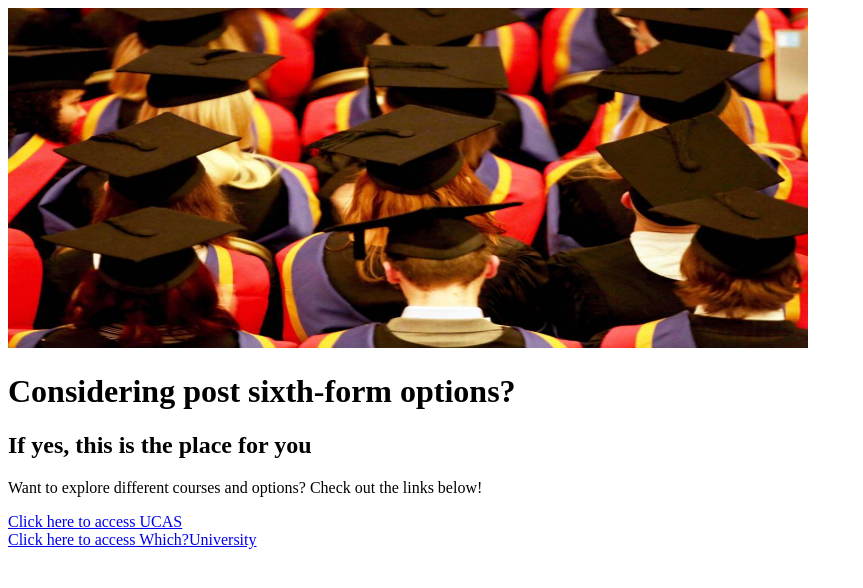
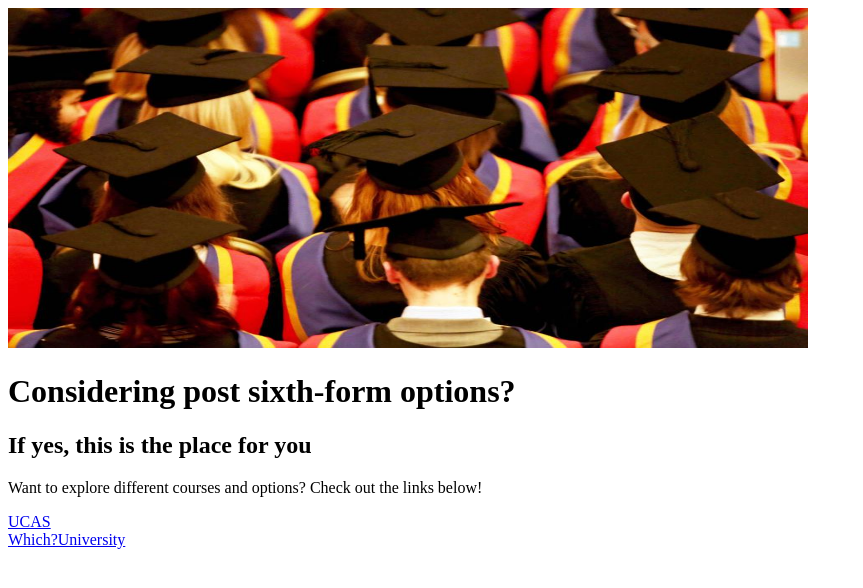
Before and after one commit to syasmin11/FirstWebsite, a plain HTML site: page index.html in a window 1280 px wide. Shown: the whole page, without its empty margins (0-863 px from the left). Drawn offline with Linux system fonts and the light colour scheme.

Commit message:
textChange

```diff
--- a/index.html
+++ b/index.html
@@ -9,8 +9,8 @@
 	<h1>Considering post sixth-form options?</h1>
 	<h2>If yes, this is the place for you</h2>
 	<p>Want to explore different courses and options? Check out the links below!</p>
-<a href="https://www.ucas.com/">Click here to access UCAS</a>
+<a href="https://www.ucas.com/" title="Click here to access UCAS">UCAS</a>
 <br>
-<a href="https://university.which.co.uk">Click here to access Which?University</a>
+<a href="https://university.which.co.uk" title="Click here to access Which? University">Which?University</a>
 </body>
 </html>
```
